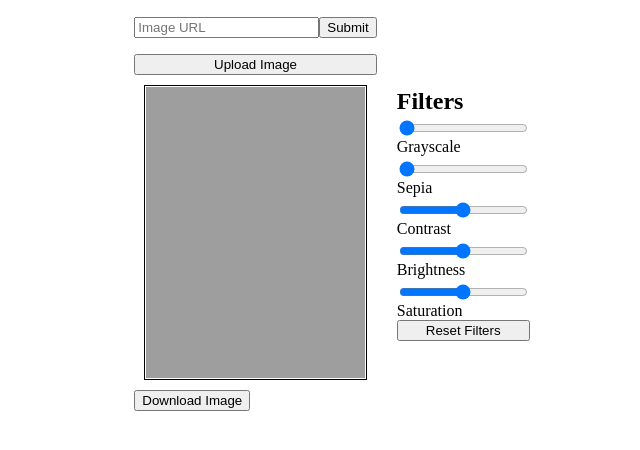
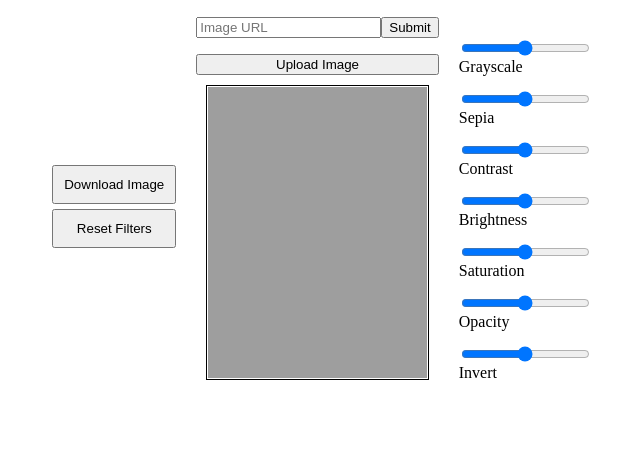
Before and after one commit to gillespiecd/LiteRoomJS, a website: page main.html in a window 1280 px wide. Both pictures are taken after a click on the button "Reset Filters". Shown: the part 50-500 px from the top of the page, without its empty margins (318-958 px from the left). Drawn offline with Linux system fonts and the light colour scheme.

Commit message:
reset filters

```diff
--- a/literoom.js
+++ b/literoom.js
@@ -102,9 +102,17 @@ class ImageCanvas {
     const resetButton = document.getElementById('reset-btn');
     const self = this;
     resetButton.onclick = function() {
-      self.filters = "";
+      self.filters = {};
+      self.resetSliders();
       self.drawCanvas();
     };
+  }
+
+  resetSliders() {
+    let ranges = document.querySelectorAll('input[type="range"]');
+    for (let i = 0; i < ranges.length; i++) {
+      ranges[i].value = "50";
+    }
   }
 
   drawCanvas(filter = "") {
@@ -173,13 +181,14 @@ class Filters {
     this.grayscaleSlider();
     this.sepiaSlider();
     this.saturationSlider();
+    this.opacitySlider();
+    this.invertSlider();
   }
 
   applySlider(filter) {
-    console.log(filter);
     const self = this;
     const filterSlider = document.getElementById(filter);
-    filterSlider.onchange = function(e) {
+      filterSlider.onchange = function(e) {
       self.canvas.drawCanvas(`${filter}(${e.target.value}%)`);
     };
   }
@@ -204,6 +213,14 @@ class Filters {
     this.applySlider('saturation');
   }
 
+  opacitySlider() {
+    this.applySlider('opacity');
+  }
+
+  invertSlider() {
+    this.applySlider('invert');
+  }
+
 }
 
 /* harmony default export */ __webpack_exports__["a"] = (Filters);
--- a/main.css
+++ b/main.css
@@ -56,7 +56,11 @@ body, section, div, h1, h2 {
 }
 
 .right-col input {
-  margin-top: 5px;
+  margin-top: 15px;
+}
+
+.right-col button {
+  margin-top: 15px;
 }
 
 /* canvas */
--- a/main.html
+++ b/main.html
@@ -9,6 +9,10 @@
       <div class="main">
 
         <section class="left-col">
+          <a id="download-link" download="image.png" href="#">
+            <button>Download Image</button>
+          </a>
+          <button id="reset-btn">Reset Filters</button>
         </section>
 
         <section class="mid-col">
@@ -18,19 +22,16 @@
           </form>
           <button value="Upload">Upload Image</button>
           <canvas id="canvas-image" width="800" height="600"></canvas>
-          <a id="download-link" download="image.png" href="#"><button>Download Image</button></a>
         </section>
 
         <section class="right-col">
-          <h2>Filters</h2>
-            <input id="grayscale" type="range" value="0"
-              min="0" max="100">Grayscale</input>
-            <input id="sepia" type="range" value="0"
-              min="0" max="100">Sepia</input>
+            <input id="grayscale" type="range" min="0" max="100">Grayscale</input>
+            <input id="sepia" type="range" min="0" max="100">Sepia</input>
             <input id="contrast" type="range" min="0" max="100">Contrast</input>
             <input id="brightness" type="range" min="0" max="100">Brightness</input>
             <input id="saturation" type="range" min="0" max="100">Saturation</input>
-            <button id="reset-btn">Reset Filters</button>
+            <input id="opacity" type="range" min="0" max="100">Opacity</input>
+            <input id="invert" type="range" min="0" max="100">Invert</input>
         </section>
 
       </div>
```
Also changed, not shown: lib/canvas.js (+9 -1 lines), lib/filters.js (+11 -2 lines), 1 other file.
